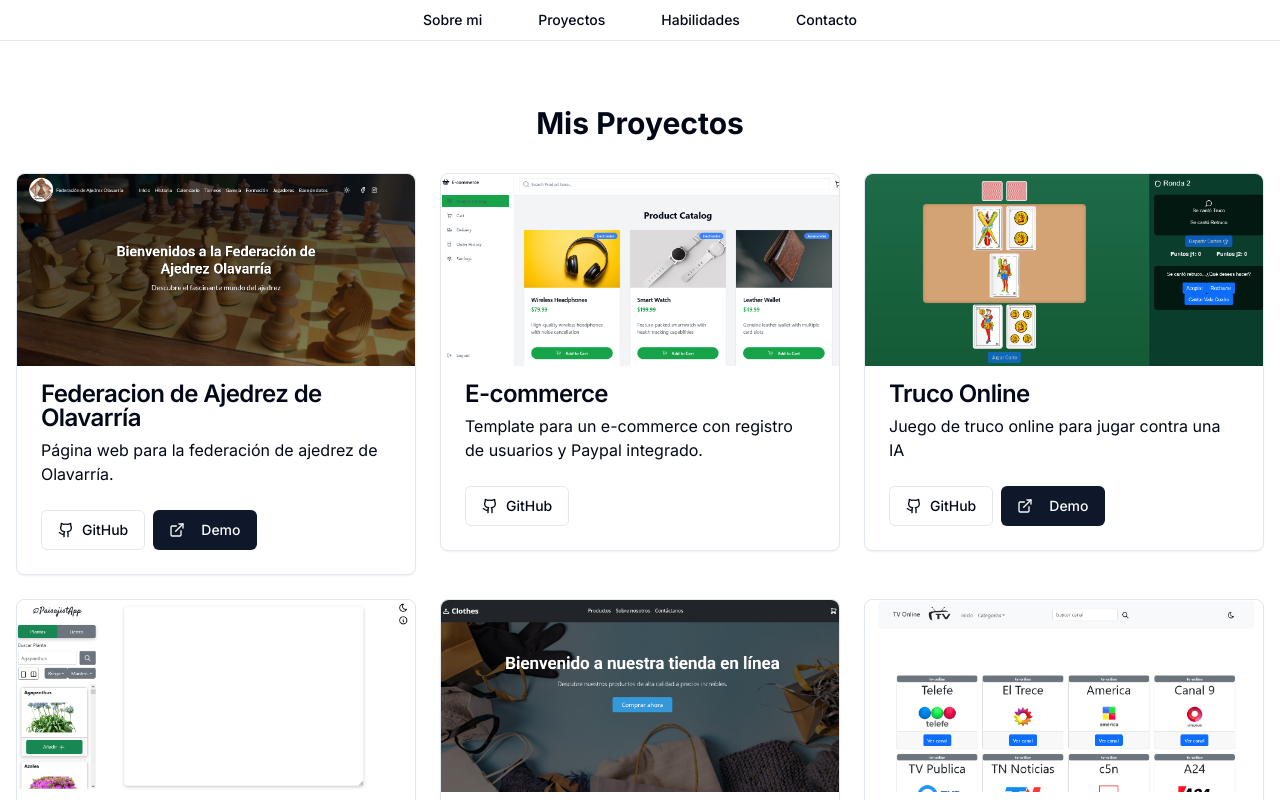
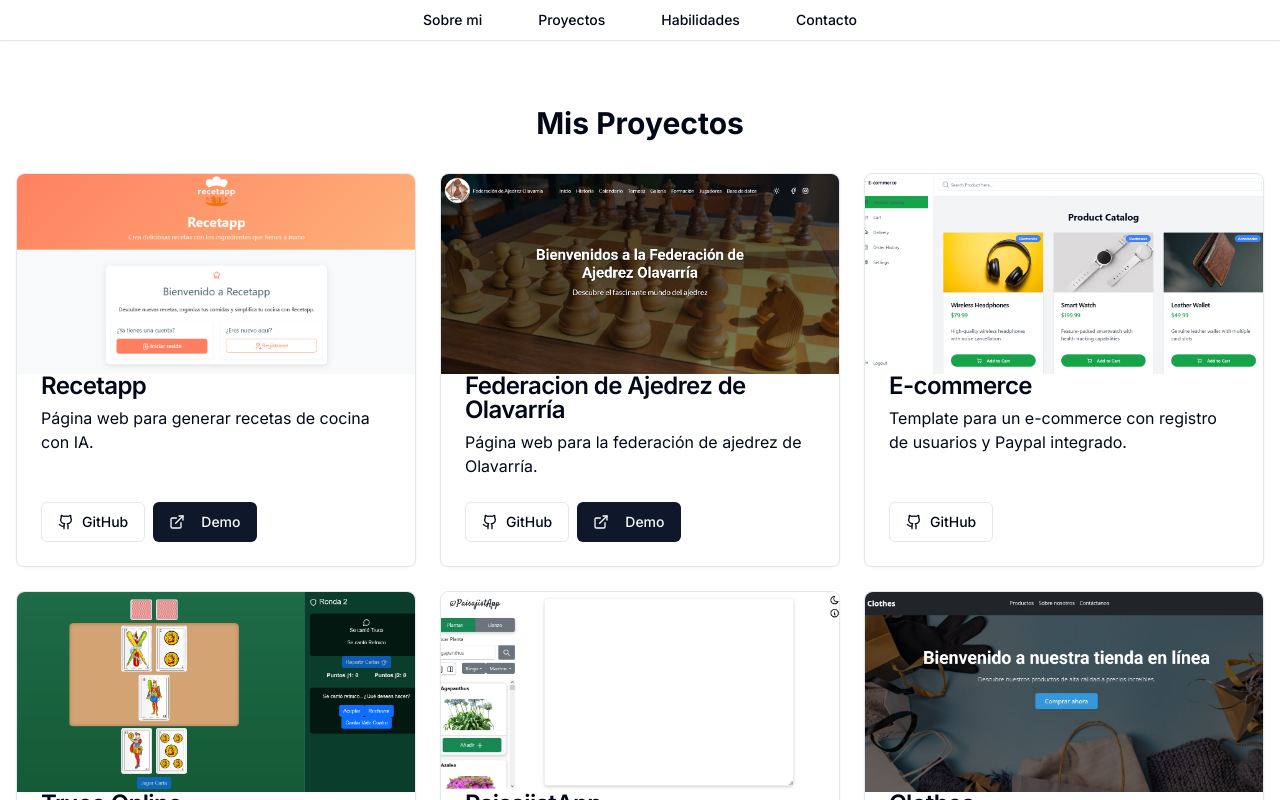
Before and after one commit to juancruz-urban/portfolio-web, a Next.js app: page /projects in a window 1280 px wide. Shown: the top 800 px of the page. Built offline with nearby package versions, Linux system fonts and the light colour scheme.

Commit message:
fix styles cards

```diff
--- a/components/AboutMe.jsx
+++ b/components/AboutMe.jsx
@@ -21,8 +21,8 @@ export default function AboutMe() {
           transition={{ duration: 0.5 }}
           className="text-center md:w-1/3"
         >
-          <Avatar className="w-48 h-48 mx-auto mb-4">
-            <AvatarImage src="/img-me-Photoroom(1).png" alt="Juan Cruz Urban" className="object-cover contain-layout" />
+          <Avatar className="w-48 h-48 mx-auto mb-4 shad shadow-2xl">
+            <AvatarImage src="./yo.png" alt="Juan Cruz Urban" className="object-cover contain-layout" />
             <AvatarFallback>JCU</AvatarFallback>
           </Avatar>
           <h2 className="text-2xl font-bold mb-2">Juan Cruz Urban</h2>
--- a/components/Contact.jsx
+++ b/components/Contact.jsx
@@ -9,6 +9,7 @@ import { Alert, AlertDescription, AlertTitle } from "@/components/ui/alert"
 import emailjs from '@emailjs/browser'
 import { motion } from "framer-motion"
 
+
 export default function Contact() {
   const [formData, setFormData] = useState({
     name: "",
@@ -18,8 +19,7 @@ export default function Contact() {
   const [showAlert, setShowAlert] = useState(false)
   const [loading, setLoading] = useState(false)
   const form = useRef()
-  console.log(form)
-  console.log(process.env.NEXT_PUBLIC_SERVICE_ID)
+
 
   const handleChange = (e) => {
     setFormData({ ...formData, [e.target.name]: e.target.value })
@@ -108,7 +108,7 @@ export default function Contact() {
                 required
               />
             </div>
-            <Button type="submit">Enviar Mensaje</Button>
+            <Button disabled={loading} type="submit">Enviar Mensaje</Button>
           </form>
         </CardContent>
       </Card>
--- a/components/Header.jsx
+++ b/components/Header.jsx
@@ -3,8 +3,9 @@
 import { useState } from "react"
 import Link from "next/link"
 import { Button } from "@/components/ui/button"
-import { Sheet, SheetContent, SheetTrigger } from "@/components/ui/sheet"
+import { Sheet, SheetContent, SheetTrigger , SheetHeader, SheetTitle} from "@/components/ui/sheet"
 import { Menu } from "lucide-react"
+
 
 export default function Header() {
   const [isOpen, setIsOpen] = useState(false)
@@ -17,7 +18,7 @@ export default function Header() {
   ]
 
   return (
-    <header className="sticky top-0 z-50 w-full border-b bg-background/95 backdrop-blur supports-[backdrop-filter]:bg-background/60">
+    <header className="sticky top-0 z-50 w-full border-b bg-background/95 backdrop-blur supports-[backdrop-filter]:bg-background/60 shadow-sm">
 
         <div className="flex flex-1 items-center justify-center space-x-2 md:justify-center">
           <nav className="flex items-center space-x-6 text-sm font-medium hidden md:flex">
@@ -35,6 +36,9 @@ export default function Header() {
               </Button>
             </SheetTrigger>
             <SheetContent side="right">
+            <SheetHeader>
+            <SheetTitle>Menú de Navegación</SheetTitle>
+            </SheetHeader>
               <nav className="flex flex-col space-y-4">
                 {navItems.map((item) => (
                   <Link key={item.href} href={item.href} onClick={() => setIsOpen(false)}>
--- a/components/Projects.jsx
+++ b/components/Projects.jsx
@@ -5,15 +5,13 @@ import { Button } from "@/components/ui/button"
 import { ExternalLink } from "lucide-react"
 import Image from "next/image"
 import { ProyectsArray } from "@/proyects"
-
 import { motion } from "framer-motion"
+import styles from "./Projects.module.css"
 
 const AnimatedButton = motion(Button)
 
-
 export default function Projects() {
-
-  const {projectsArray} = ProyectsArray()
+  const { projectsArray } = ProyectsArray()
 
   return (
     <motion.div
@@ -22,32 +20,33 @@ export default function Projects() {
       transition={{ duration: 0.5 }}
       className="container mx-auto px-4 py-16"
     >
-
       <h2 className="text-3xl font-bold text-center mb-8">Mis Proyectos</h2>
-      <div className="grid grid-cols-1 md:grid-cols-2 lg:grid-cols-3 gap-6">
+      <div className={styles.projectGrid}>
         {projectsArray.map((project, index) => (
           <motion.div
             key={index}
             initial={{ opacity: 0, y: 50 }}
             animate={{ opacity: 1, y: 0 }}
             transition={{ duration: 0.5, delay: index * 0.1 }}
+            className={styles.projectCardWrapper}
           >
-           <Card className="flex flex-col">
-            <CardHeader className='p-0'>
-              <div className="relative w-full h-48">
+            <Card className={styles.projectCard}>
+              <CardHeader className={styles.cardHeader}>
+                <div className={styles.imageWrapper}>
                   <Image
                     src={project.imagenPortada || "/placeholder.svg"}
                     alt={project.nombre}
                     layout="fill"
-                className="rounded-t-lg object-cover"
+                    objectFit="cover"
+                    className="rounded-t-lg"
                   />
                 </div>
               </CardHeader>
-            <CardContent>
-              <CardTitle className="mb-2 mt-4">{project.nombre}</CardTitle>
-              <p>{project.descripcion}</p>
+              <CardContent className={styles.cardContent}>
+                <CardTitle className="mb-2">{project.nombre}</CardTitle>
+                <p className={styles.projectDescription}>{project.descripcion}</p>
               </CardContent>
-            <CardFooter>
+              <CardFooter className={styles.cardFooter}>
                 <AnimatedButton
                   variant="outline"
                   className="mr-2"
@@ -59,28 +58,38 @@ export default function Projects() {
                     <Github className="mr-2 h-4 w-4" /> GitHub
                   </a>
                 </AnimatedButton>
-      {
-        project?.link && (
+                {project?.link && (
                   <AnimatedButton whileHover={{ scale: 1.05 }} whileTap={{ scale: 0.95 }} asChild>
                     <a href={project?.link} target="_blank" rel="noopener noreferrer">
                       <ExternalLink className="mr-2 h-4 w-4" /> Demo
                     </a>
                   </AnimatedButton>
-        )
-      }
+                )}
               </CardFooter>
             </Card>
           </motion.div>
         ))}
       </div>
-
     </motion.div>
   )
 }
 
-
-function Github(){
-  return(
-      <svg xmlns="http://www.w3.org/2000/svg" width="24" height="24" viewBox="0 0 24 24" fill="none" stroke="currentColor" strokeWidth="2" strokeLinecap="round" strokeLinejoin="round" className="lucide lucide-github"><path d="M15 22v-4a4.8 4.8 0 0 0-1-3.5c3 0 6-2 6-5.5.08-1.25-.27-2.48-1-3.5.28-1.15.28-2.35 0-3.5 0 0-1 0-3 1.5-2.64-.5-5.36-.5-8 0C6 2 5 2 5 2c-.3 1.15-.3 2.35 0 3.5A5.403 5.403 0 0 0 4 9c0 3.5 3 5.5 6 5.5-.39.49-.68 1.05-.85 1.65-.17.6-.22 1.23-.15 1.85v4"/><path d="M9 18c-4.51 2-5-2-7-2"/></svg>
+function Github() {
+  return (
+    <svg
+      xmlns="http://www.w3.org/2000/svg"
+      width="24"
+      height="24"
+      viewBox="0 0 24 24"
+      fill="none"
+      stroke="currentColor"
+      strokeWidth="2"
+      strokeLinecap="round"
+      strokeLinejoin="round"
+      className="lucide lucide-github"
+    >
+      <path d="M15 22v-4a4.8 4.8 0 0 0-1-3.5c3 0 6-2 6-5.5.08-1.25-.27-2.48-1-3.5.28-1.15.28-2.35 0-3.5 0 0-1 0-3 1.5-2.64-.5-5.36-.5-8 0C6 2 5 2 5 2c-.3 1.15-.3 2.35 0 3.5A5.403 5.403 0 0 0 4 9c0 3.5 3 5.5 6 5.5-.39.49-.68 1.05-.85 1.65-.17.6-.22 1.23-.15 1.85v4" />
+      <path d="M9 18c-4.51 2-5-2-7-2" />
+    </svg>
   )
 }
--- /dev/null
+++ b/components/Projects.module.css
@@ -0,0 +1,52 @@
+.projectGrid {
+  display: grid;
+  grid-template-columns: repeat(auto-fill, minmax(300px, 1fr));
+  gap: 1.5rem;
+}
+
+.projectCardWrapper {
+  display: flex;
+  height: 100%;
+}
+
+.projectCard {
+  display: flex;
+  flex-direction: column;
+  width: 100%;
+  height: 100%;
+  transition: transform 0.3s ease-in-out;
+}
+
+.projectCard:hover {
+  transform: translateY(-5px);
+}
+
+.cardHeader {
+  padding: 0;
+}
+
+.imageWrapper {
+  position: relative;
+  width: 100%;
+  height: 200px;
+  overflow: hidden;
+}
+
+.cardContent {
+  flex-grow: 1;
+  display: flex;
+  flex-direction: column;
+}
+
+.projectDescription {
+  flex-grow: 1;
+  display: -webkit-box;
+  -webkit-line-clamp: 3;
+  -webkit-box-orient: vertical;
+  overflow: hidden;
+  text-overflow: ellipsis;
+}
+
+.cardFooter {
+  margin-top: auto;
+}
--- a/proyects.js
+++ b/proyects.js
@@ -1,6 +1,16 @@
 export function ProyectsArray(){
 
     const projectsArray = [
+      {
+            nombre: "Recetapp",
+            descripcion: "Página web para generar recetas de cocina con IA.",
+            descripcionAvanzada:"Desarrollada con React y Javascript en el frontend y Express en el backend. Elige los ingredientes y crea una receta con IA. Contiene registro de usuarios y la posibilidad de guardar tus recetas.",
+            imagenPortada: "/Screenshot 2025-03-06 at 11-17-39 Recetapp.png",
+            link: 'https://recetapp-pi.vercel.app/',
+            tecnologiasUsadas: ['react', 'javascript', 'bootstrap', 'node'],
+            linkGithub: "https://github.com/juancruz12345/Recetapp"
+      }
+      ,
         {
             nombre: "Federacion de Ajedrez de Olavarría",
             descripcion: "Página web para la federación de ajedrez de Olavarría.",
@@ -32,7 +42,7 @@ export function ProyectsArray(){
           descripcion: "Página web de paisajismo enfocada en jardínes.",
           descripcionAvanzada:"Aplicacion web de paisajismo enfocada en jardines. La áplicacion permite cargar una imágen de fondo y ofrece un listado de plantas para agregar al lienzo. Las plantas también están clasificadas por su nivel de mantenimiento, riego, horas de sol necesarias y además permite redimesionar las imágenes. Esta desarrollada con React JS y React Bootstrap. Para la manipulación de imagenes utilicé la Fabric JS en conjunto con el API Canvas de Javascript.",
           imagenPortada: "/Screenshot 2024-10-23 at 18-51-22 PaisajistApp.png",
-          link: 'https://paisajist-app.vercel.app/',
+
           tecnologiasUsadas: ['react', 'javascript', 'bootstrap'],
           linkGithub: "https://github.com/juancruz12345/PaisajistApp"
         },
```
Also changed, not shown: components/Contact.css (deleted, +0 -11 lines), components/Header.css (deleted, +0 -11 lines), components/Projects.css (deleted, +0 -20 lines), components/Skills.css (deleted, +0 -16 lines), components/Skills.jsx (+5 -2 lines), components/AbouteMe.module.css (added), public/Screenshot 2025-03-06 at 11-17-39 Recetapp.png (added), public/yo.png (added). Lines whose indentation alone changed are shown as unchanged.
